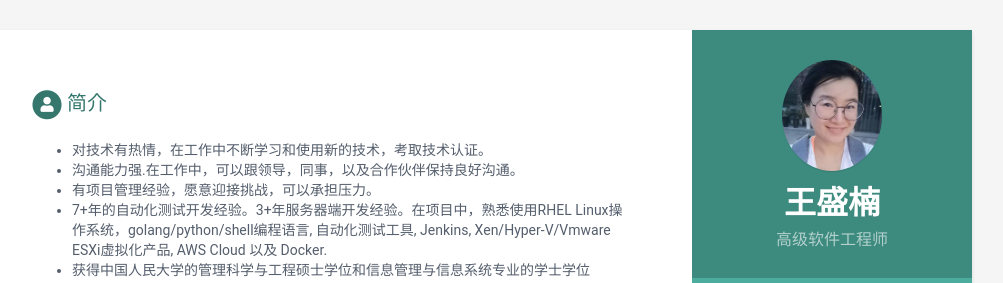
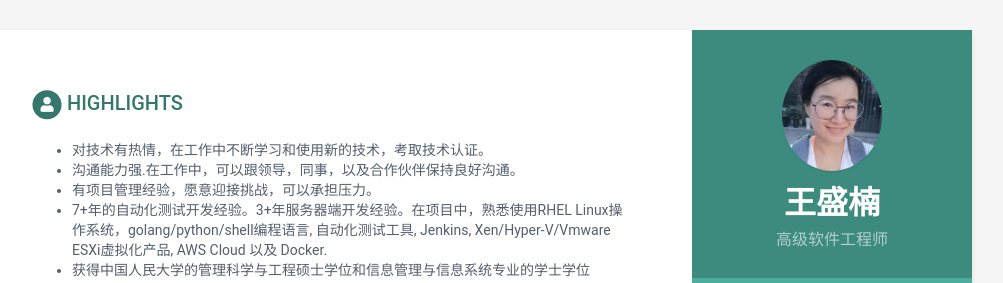
Before and after one commit to yoyo76ke/CNCV, a Jekyll site: the page built from index.html, in a window 1280 px wide and 900 px high. Shown: the top 283 px of the window, without its empty margins (168-1171 px from the left). Built offline with Jekyll 4.4.1, drawn with Linux system fonts in a browser that asks for light colours.

Commit message:
Update data.yml

```diff
--- a/_data/data.yml
+++ b/_data/data.yml
@@ -39,7 +39,7 @@ sidebar:
         link:
 
 career-profile:
-    title: 简介
+    title: HIGHLIGHTS
     summary: |
           - 对技术有热情，在工作中不断学习和使用新的技术，考取技术认证。
           - 沟通能力强.在工作中，可以跟领导，同事，以及合作伙伴保持良好沟通。
```
